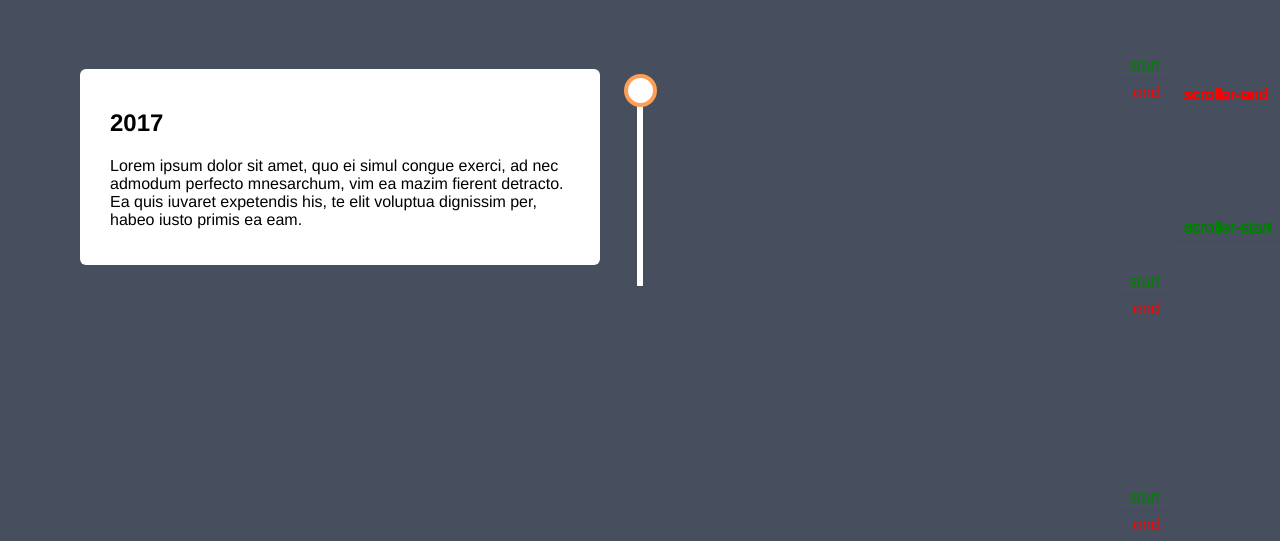
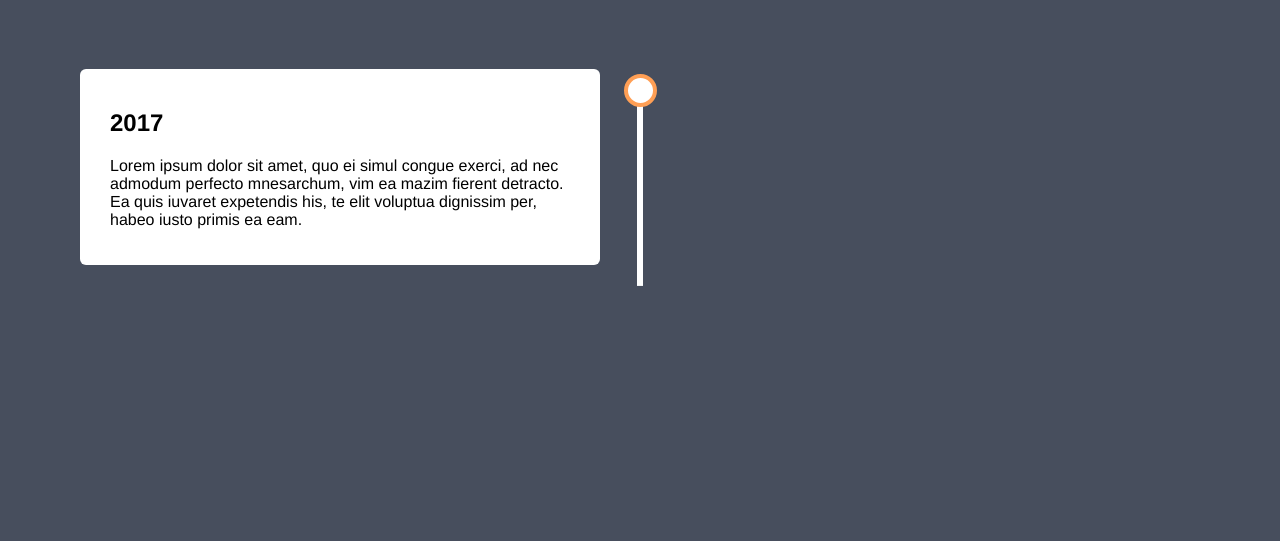
Before and after one commit to naman-398/Gsap-animation-practice, a plain HTML site: page index.html in a window 1280 px wide. Shown: the part 399-940 px from the top of the page. Drawn offline with nearby package versions, Linux system fonts and the light colour scheme.

Commit message:
marker remove

```diff
--- a/index.html
+++ b/index.html
@@ -240,7 +240,6 @@
                     start: "top 80%",
                     end: "top 60%",
                     toggleActions: "play none none reverse",
-                    markers: true,
                     onEnter: () => {
                         // Increase the height of the timeline line as each container is scrolled into view
                         gsap.to(timelineLine, {
```
Also changed, not shown: 1 other file.
